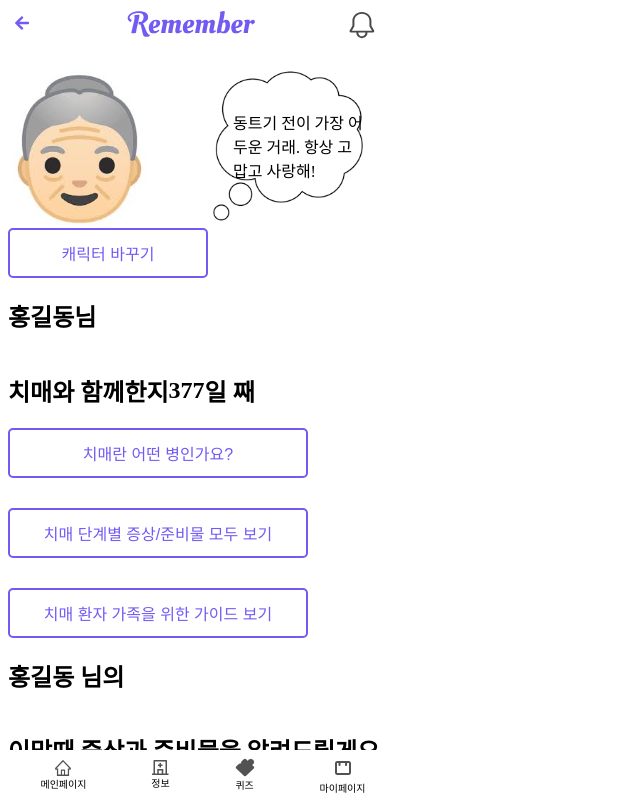
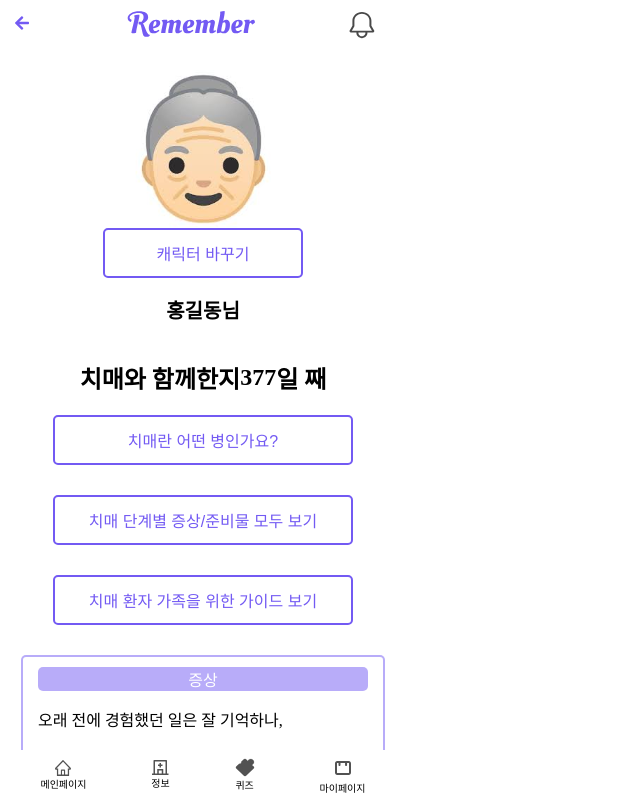
Before and after one commit to JOOMINSE0/Team14, a React (Create React App) app: page /login in a window 1280 px wide. Both pictures are taken after a click on the button 191 px from the left and 25 px from the top of the page. Shown: the top 800 px of the page, without its empty margins (0-640 px from the left). Built offline with nearby package versions, Linux system fonts and the light colour scheme.

Commit message:
[FIX] 메인페이지 수정

```diff
--- a/src/pages/Main/Main.jsx
+++ b/src/pages/Main/Main.jsx
@@ -45,16 +45,12 @@ const Main = () => {
                             캐릭터 바꾸기
                         </button>
                     </div>
-                    <div>
-                        <img src={balloon} alt="이미지" className="image-overlay-balloon" />
 
-                        <div className="text-overlay">동트기 전이 가장 어두운 거래. 항상 고맙고 사랑해!</div>
-                    </div>
                 </div>
                 <div>
                     <div className="main-row">
-                        <h2>홍길동</h2>
-                        <h2>님</h2>
+                        <h2 className="for-chimae-font">홍길동</h2>
+                        <h2 className="for-chimae-font">님</h2>
                     </div>
 
                     <div className="main-row">
@@ -74,19 +70,31 @@ const Main = () => {
                 <button className="chimae-button" onClick={handleCompleteButtonClick_forfamily}>
                     치매 환자 가족을 위한 가이드 보기
                 </button>
-                <div className="main-column">
-                    <h2>홍길동 님의</h2>
-                    <h2>이맘때 증상과 준비물을 알려드릴게요.</h2>
+                <div className="sizedbox"></div>
+                <div className="div-discript-div">
+                    <div className="main-column">
+                        <div className="discript-div">
+                            증상
+                        </div>
+                        <div className="for-text">
+                            <p>오래 전에 경험했던 일은 잘 기억하나,</p>
+                            <p>조금 전에 했던 일 또는 생각을 자주 잊어버린다.</p>
+                            <p>음식을 조리하다가 불 끄는 것을 잊어버리는 경우가 빈번해진다.</p>
+                            <p>평소 잘 알던 사람의 이름이 생각나지 않는다.</p>
+                        </div>
+                    </div>
                 </div>
-                <div className="main-column">
-                    <h1>증상</h1>
-                    <p>오래 전에 경험했던 일은 잘 기억하나, 조금 전에 했던 일 또는 생각을 자주 잊어버린다.</p>
-                    <p>음식을 조리하다가 불 끄는 것을 잊어버리는 경우가 빈번해진다.</p>
-                    <p>평소 잘 알던 사람의 이름이 생각나지 않는다.</p>
-                    <h1>준비물</h1>
-                    <h2>메모장, 볼펜</h2>
-                    <p>메모장과 볼펜을 가지고 다니면서 잊어버리는 것들을 적어놓으세요.</p>
+                <div className="sizedbox"></div>
+                <div className="div-discript-div">
+                    <div className="main-column">
+                        <div className="discript-div">
+                            준비물
+                        </div>
+
+                        <p className="for-text">메모장과 볼펜을 가지고 다니면서 잊어버리는 것들을 적어놓으세요.</p>
+                    </div>
                 </div>
+                <div className="sizedbox"></div>
             </div>
 
 
--- a/src/pages/Main/Main.scss
+++ b/src/pages/Main/Main.scss
@@ -98,7 +98,7 @@
 
 .main-column {
     display: flex;
-    align-items: start; // 수직 방향 중앙 정렬
+    align-items: center; // 수직 방향 중앙 정렬
     justify-content: flex-start; // 수평 방향 시작 정렬
     flex-direction: column;
 }
@@ -106,12 +106,46 @@
 .main-row {
     display: flex;
     align-items: center; // 수직 방향 중앙 정렬
-    justify-content: flex-start; // 수평 방향 시작 정렬
+    justify-content: center; // 수평 방향 시작 정렬
     flex-direction: row;
 }
 
+.for-text {
+    margin-left: 15px;
+    margin-right: 15px;
+}
+
+.discript-div {
+    width: 330px;
+    background-color: rgba(115, 90, 243, 0.5);
+    display: flex;
+    align-items: center; // 수직 방향 중앙 정렬
+    justify-content: center; // 수평 방향 시작 정렬
+    flex-direction: row;
+    border-radius: 5px;
+    color: white;
+    margin-top: 10px;
+}
+
+.div-discript-div {
+    width: 360px;
+    border: 2px solid rgba(115, 90, 243, 0.5);
+    border-radius: 5px;
+    background-color: #ffffff;
+    display: flex;
+    align-items: center; // 수직 방향 중앙 정렬
+    justify-content: center; // 수평 방향 시작 정렬
+    flex-direction: row;
+    border-radius: 5px;
+    color: black;
+}
+
 .sizedbox {
-    height: 30px;
+    height: 60px;
+}
+
+.sizedbox-bottom {
+    height: 120px;
 }
 
 .image-overlay-balloon {
@@ -156,3 +190,7 @@
     justify-content: center;
     align-items: center;
 }
+
+.for-chimae-font {
+    font-size: 20px;
+}
```
